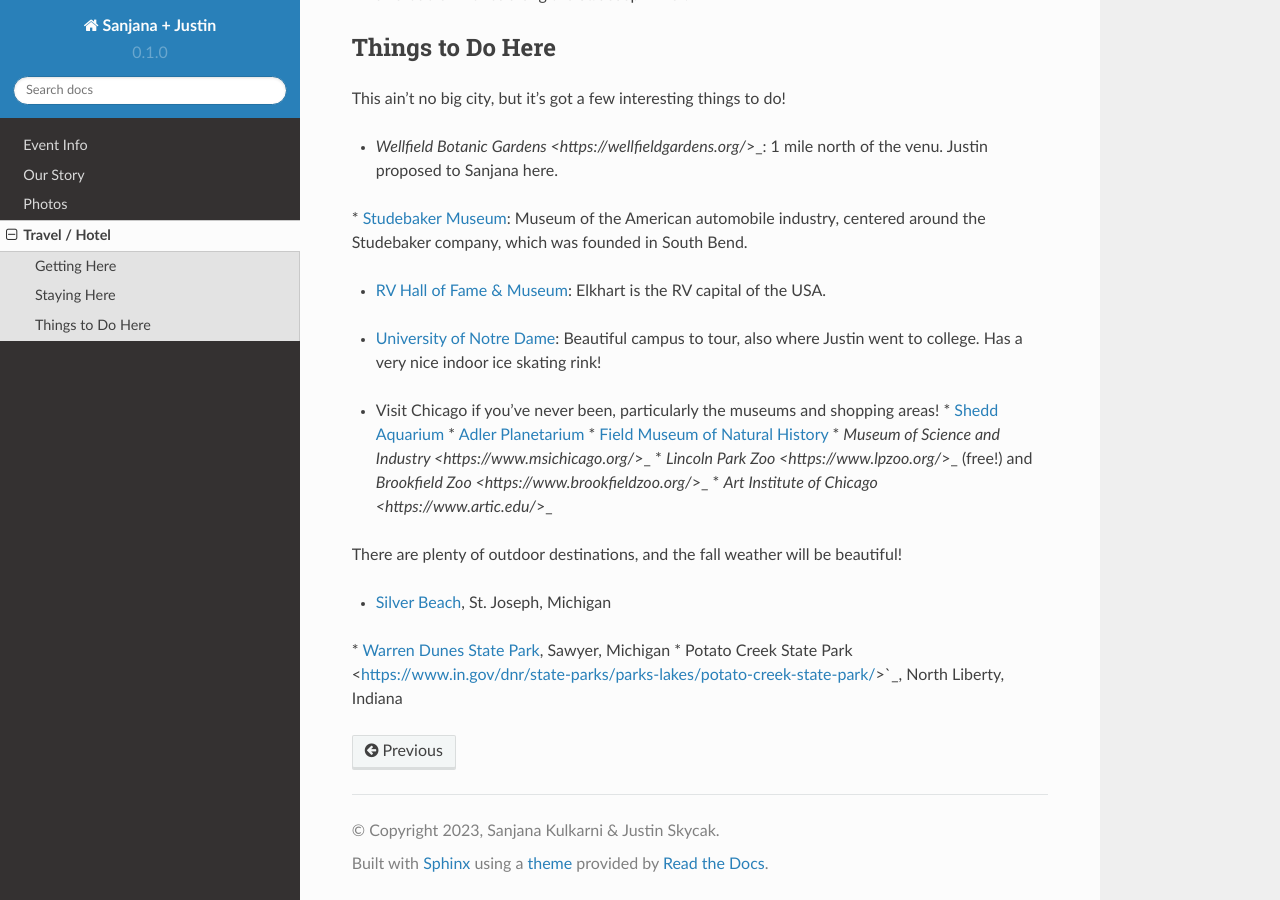
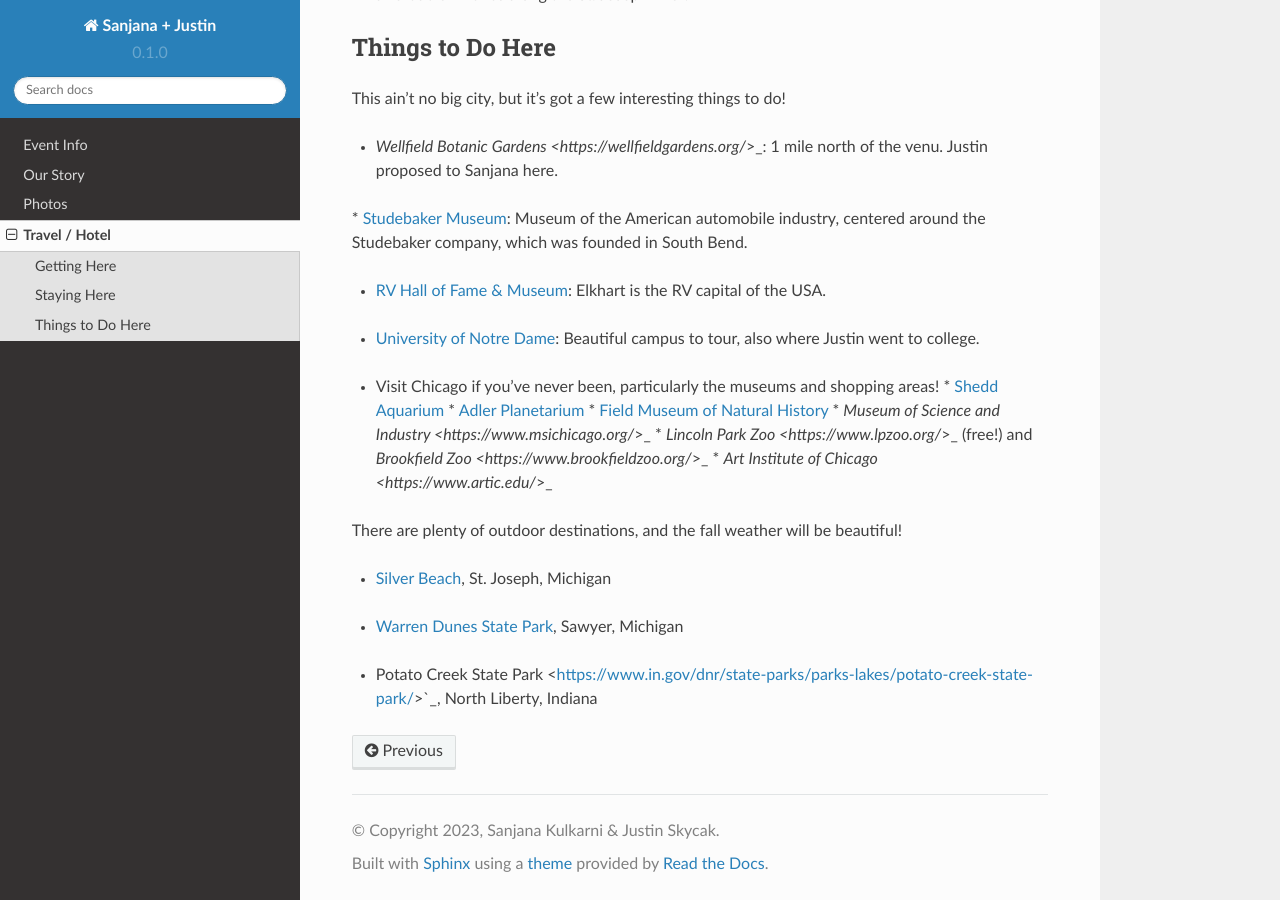
Before and after one commit to jpskycak/wedding, a Sphinx documentation site: the page built from docs/source/hotel.rst, in a window 1280 px wide and 900 px high, scrolled down 673 px. Built offline with Sphinx 7.4.7 and the Read the Docs theme 2.0.0, drawn with Linux system fonts in a browser that asks for light colours.

Commit message:
Update hotel.rst

```diff
--- a/docs/source/hotel.rst
+++ b/docs/source/hotel.rst
@@ -33,7 +33,7 @@ This ain't no big city, but it's got a few interesting things to do!
 * `RV Hall of Fame & Museum <https://www.rvmhhalloffame.org/>`_: Elkhart is the RV capital of the USA.
 \
 
-* `University of Notre Dame <https://www.nd.edu/>`_: Beautiful campus to tour, also where Justin went to college. Has a very nice indoor ice skating rink!
+* `University of Notre Dame <https://www.nd.edu/>`_: Beautiful campus to tour, also where Justin went to college.
 \
 
 * Visit Chicago if you've never been, particularly the museums and shopping areas!
@@ -48,6 +48,8 @@ There are plenty of outdoor destinations, and the fall weather will be beautiful
 
 * `Silver Beach <https://www.berriencounty.org/1295/Silver-Beach-County-Park>`_, St. Joseph, Michigan
 \
+
 * `Warren Dunes State Park <https://www.michigan.org/property/warren-dunes-state-park>`_, Sawyer, Michigan
 \
+
 * Potato Creek State Park <https://www.in.gov/dnr/state-parks/parks-lakes/potato-creek-state-park/>`_, North Liberty, Indiana
```
